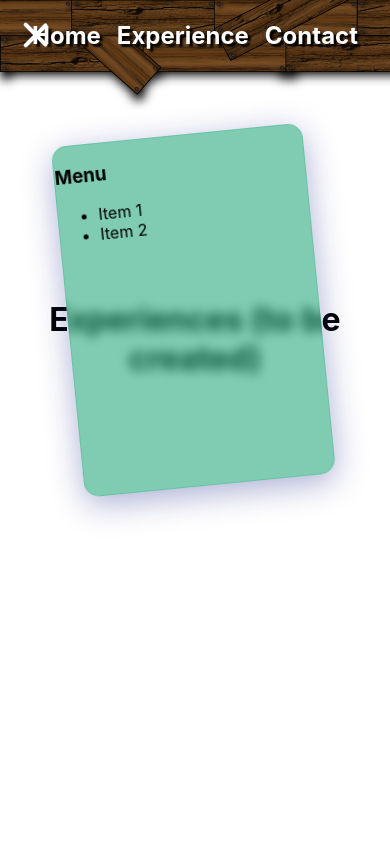
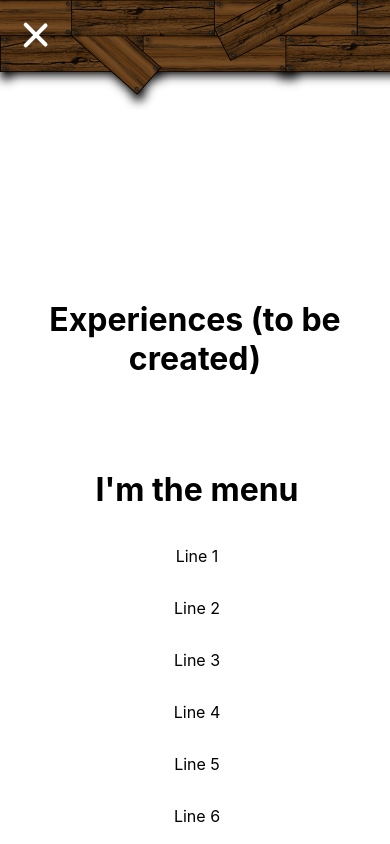
Before and after one commit to Lanezriel/personal-folio, a React (Create React App) app: page /experience in a window 390 px wide. Both pictures are taken after a click on the element 40 px from the left and 34 px from the top of the page. Built offline with nearby package versions, Linux system fonts and the light colour scheme.

Commit message:
Base of MobileMenu

```diff
--- a/package.json
+++ b/package.json
@@ -11,6 +11,7 @@
     "parallax-js": "^3.1.0",
     "react": "^17.0.2",
     "react-dom": "^17.0.2",
+    "react-responsive": "^9.0.0-beta.5",
     "react-router-dom": "^6.2.1",
     "react-scripts": "4.0.3",
     "styled-components": "^5.3.3",
--- a/src/components/front-view/FrontView.jsx
+++ b/src/components/front-view/FrontView.jsx
@@ -1,15 +1,19 @@
 import React, { useEffect, useState } from 'react';
+import { useMediaQuery } from 'react-responsive';
 import { enableSensor, iOSSafari } from '../../utils/phone-sensor';
 
 import { StyledFrontView } from './FrontView.styled';
 
 import TopBar from './top-bar/TopBar';
 import SwingingMenu from './swinging-menu/SwingingMenu';
+import MobileMenu from '../mobile-menu/MobileMenu';
 
 const FrontView = () => {
   const [menuVisible, setMenuVisible] = useState(false);
   const [sensorActive, setSensorActive] = useState(false);
   const [isIOSSafari, setIsIOSSafari] = useState(false);
+
+  const isSmallScreen = useMediaQuery({maxWidth: 768})
 
   const checkSensor = (userTriggered = false) => {
     enableSensor()
@@ -38,8 +42,13 @@ const FrontView = () => {
         checkSensor={checkSensor}
         sensorActive={sensorActive}
         isIOSSafari={isIOSSafari}
+        isSmallScreen={isSmallScreen}
       />
-      <SwingingMenu isVisible={menuVisible} />
+      {isSmallScreen ? (
+        <MobileMenu isVisible={menuVisible} />
+      ) : (
+        <SwingingMenu isVisible={menuVisible} />
+      )}
     </StyledFrontView>
   );
 }
--- a/src/components/front-view/top-bar/TopBar.jsx
+++ b/src/components/front-view/top-bar/TopBar.jsx
@@ -6,17 +6,26 @@ import { StyledTopBar } from './TopBar.styled';
 
 import Burger from '../../burger/Burger';
 
-const TopBar = ({ menuVisible, setMenuVisible, checkSensor, sensorActive, isIOSSafari }) => {
+const TopBar = ({
+  menuVisible,
+  setMenuVisible,
+  checkSensor,
+  sensorActive,
+  isIOSSafari,
+  isSmallScreen,
+}) => {
   return (
     <StyledTopBar>
       <div className="burger">
         <Burger open={menuVisible} setOpen={setMenuVisible} />
       </div>
-      <div className="top-bar-content">
-        <Link to='/'>Home</Link>
-        <Link to='/experience'>Experience</Link>
-        <Link to='/contact'>Contact</Link>
-      </div>
+      {!isSmallScreen &&
+        <div className="top-bar-content">
+          <Link to='/'>Home</Link>
+          <Link to='/experience'>Experience</Link>
+          <Link to='/contact'>Contact</Link>
+        </div>
+      }
       {(!sensorActive || isIOSSafari) &&
         <div className="special-button" onClick={checkSensor}>
           {sensorActive ? 'Reset sensor' : 'Enable sensor'}
@@ -32,6 +41,7 @@ TopBar.propTypes = {
   checkSensor: PropTypes.func.isRequired,
   sensorActive: PropTypes.bool.isRequired,
   isIOSSafari: PropTypes.bool.isRequired,
+  isSmallScreen: PropTypes.bool.isRequired,
 };
 
 export default TopBar;
--- /dev/null
+++ b/src/components/mobile-menu/MobileMenu.jsx
@@ -0,0 +1,26 @@
+import React from 'react';
+import PropTypes from 'prop-types';
+
+import { StyledMobileMenu } from './MobileMenu.styled';
+
+const MobileMenu = ({ isVisible }) => {
+  return (
+    <StyledMobileMenu open={isVisible}>
+      <div className="wrapper">
+        <h1>I'm the menu</h1>
+        <p>Line 1</p>
+        <p>Line 2</p>
+        <p>Line 3</p>
+        <p>Line 4</p>
+        <p>Line 5</p>
+        <p>Line 6</p>
+      </div>
+    </StyledMobileMenu>
+  );
+};
+
+MobileMenu.propTypes = {
+  isVisible: PropTypes.bool.isRequired,
+};
+
+export default MobileMenu;
--- /dev/null
+++ b/src/components/mobile-menu/MobileMenu.styled.js
@@ -0,0 +1,21 @@
+import styled from 'styled-components';
+
+export const StyledMobileMenu = styled.div`
+  & > .wrapper {
+    display: flex;
+    flex-direction: column;
+    align-items: center;
+    position: absolute;
+    bottom: 0;
+    z-index: 100;
+    width: 100%;
+    background: rgba( 255, 255, 255, 0.35 );
+    backdrop-filter: blur( 10px );
+    -webkit-backdrop-filter: blur( 10px );
+    border-radius: 15px;
+    border: 2px solid rgba( 255, 255, 255, 0.18 );
+    transition: all .3s ease-in-out;
+    opacity: ${ ({ open }) => open ? '1' : '0' };
+    transform: ${ ({ open }) => open ? 'translateY(0)' : 'translateY(100%)'};
+  }
+`;
```
Also changed, not shown: 1 other file (tests, documents, lock files or other folders).
